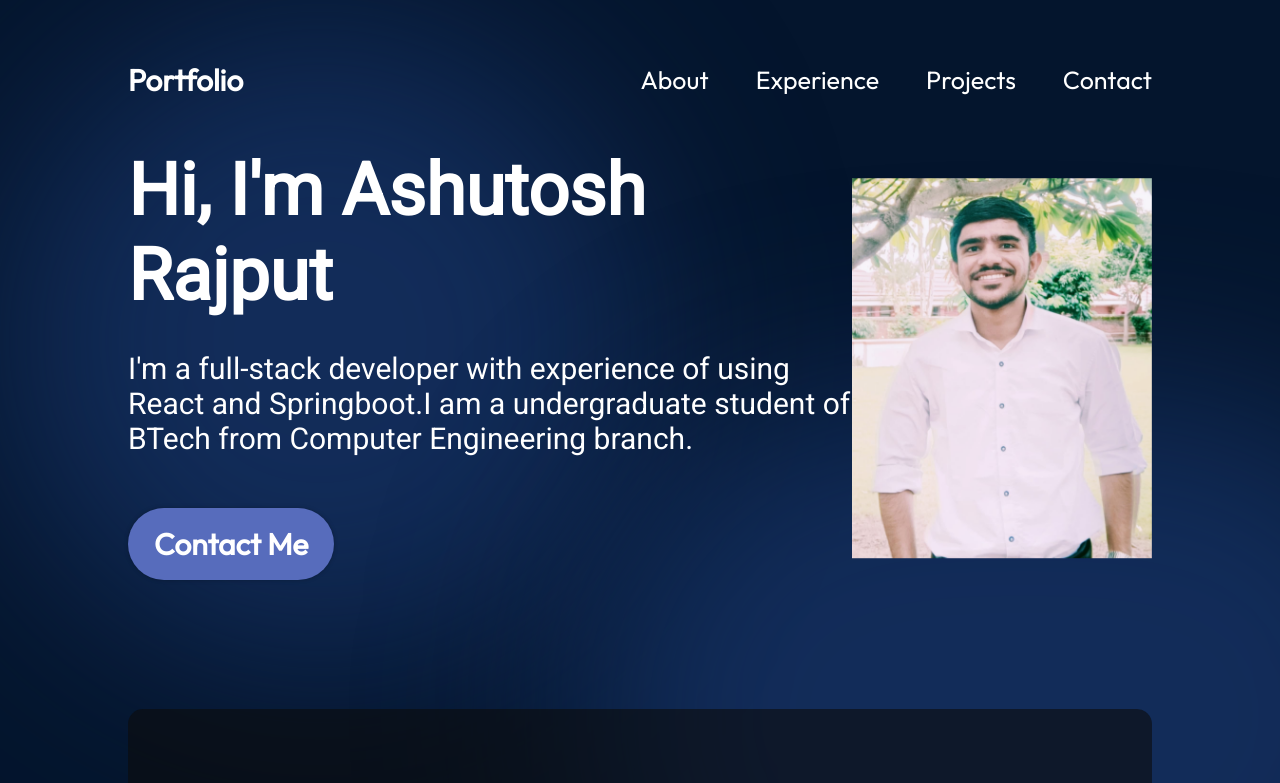
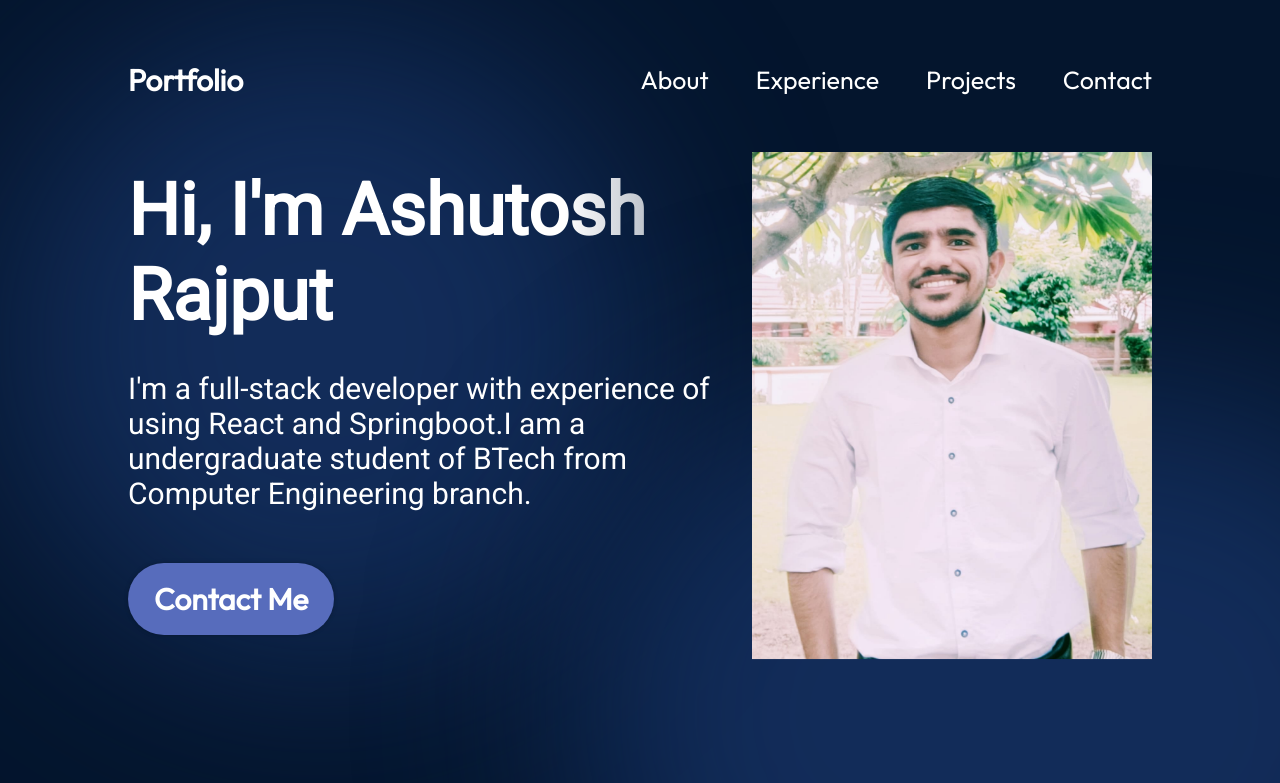
Before and after one commit to Ashutosh8668/MyPortfolio, a React (Vite) app: page / in a window 1280 px wide. Shown: the top 783 px of the page. Built offline with nearby package versions, Linux system fonts and the light colour scheme.

Commit message:
Update Hero.module.css

```diff
--- a/src/components/Hero/Hero.module.css
+++ b/src/components/Hero/Hero.module.css
@@ -51,8 +51,8 @@
 }
 
 .heroImg {
-  width: 30%;
-  max-width: 300px;
+  width: 50%;
+  max-width: 400px;
   height: auto;
   z-index: 1;
 
```
